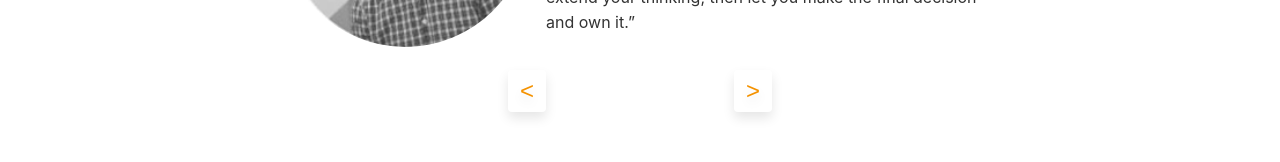
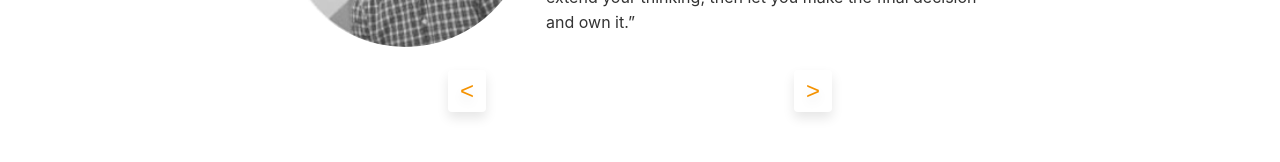
Before and after one commit to AdvisorySG/mentorship-page, a Next.js app: page / in a window 1280 px wide. Shown: the part 1245-1407 px from the top of the page. Built offline with nearby package versions, Linux system fonts and the light colour scheme.

Commit message:
changed margin to be % so arrows are not flipped

```diff
--- a/pages/index.tsx
+++ b/pages/index.tsx
@@ -344,7 +344,7 @@ const Index = () => {
                 fontSize: "24px",
                 color: "var(--brand-color)",
                 margin: "10px",
-                marginLeft: isSmall ? "0" : "300px",
+                marginLeft: isSmall ? "20%" : "25%",
                 position: "absolute",
               }}
             >
@@ -360,7 +360,7 @@ const Index = () => {
                 color: "var(--brand-color)",
                 margin: "10px",
                 position: "absolute",
-                marginRight: isSmall ? "0" : "300px",
+                marginRight: isSmall ? "20%" : "25%",
               }}
             >
               {">"}
```
